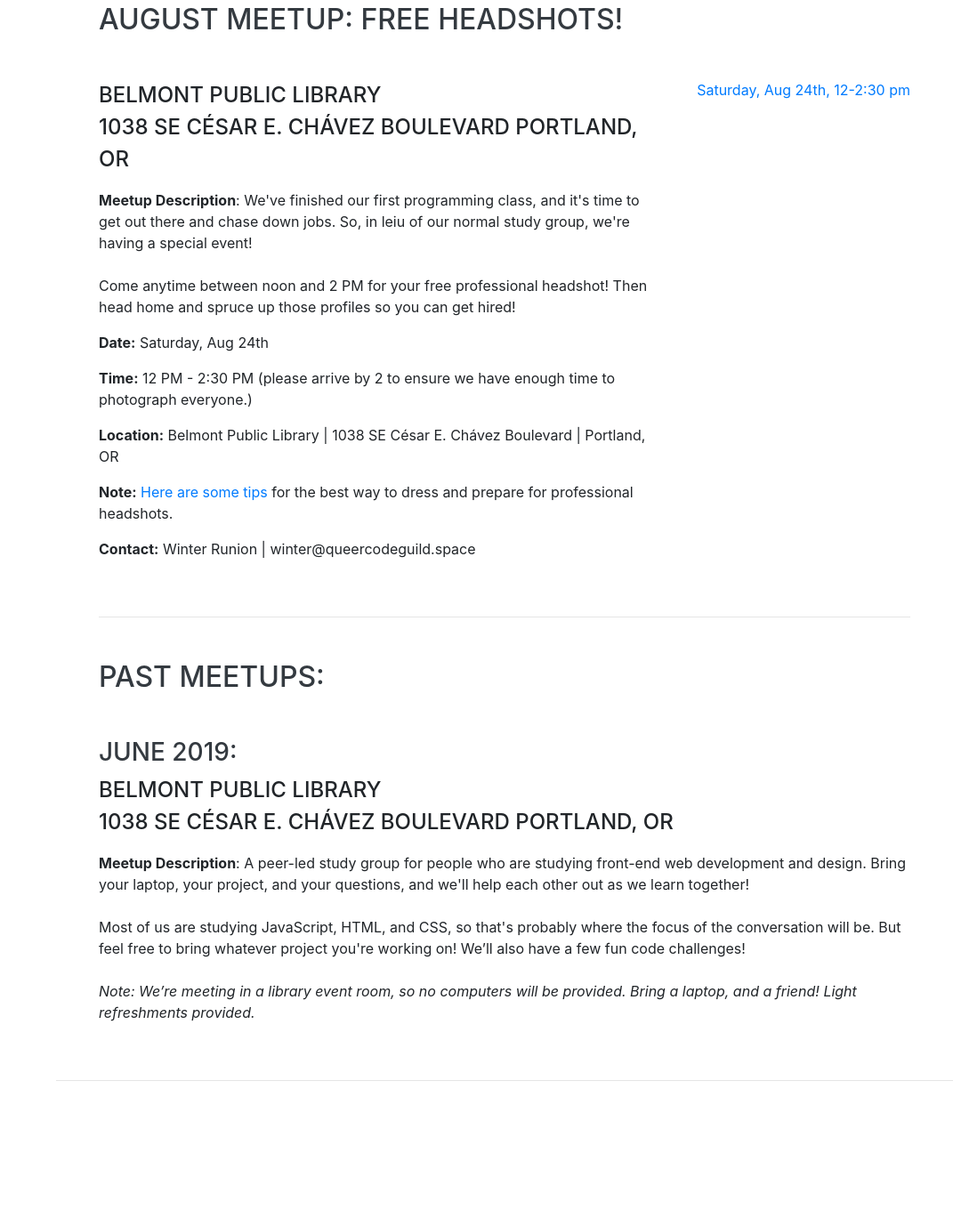
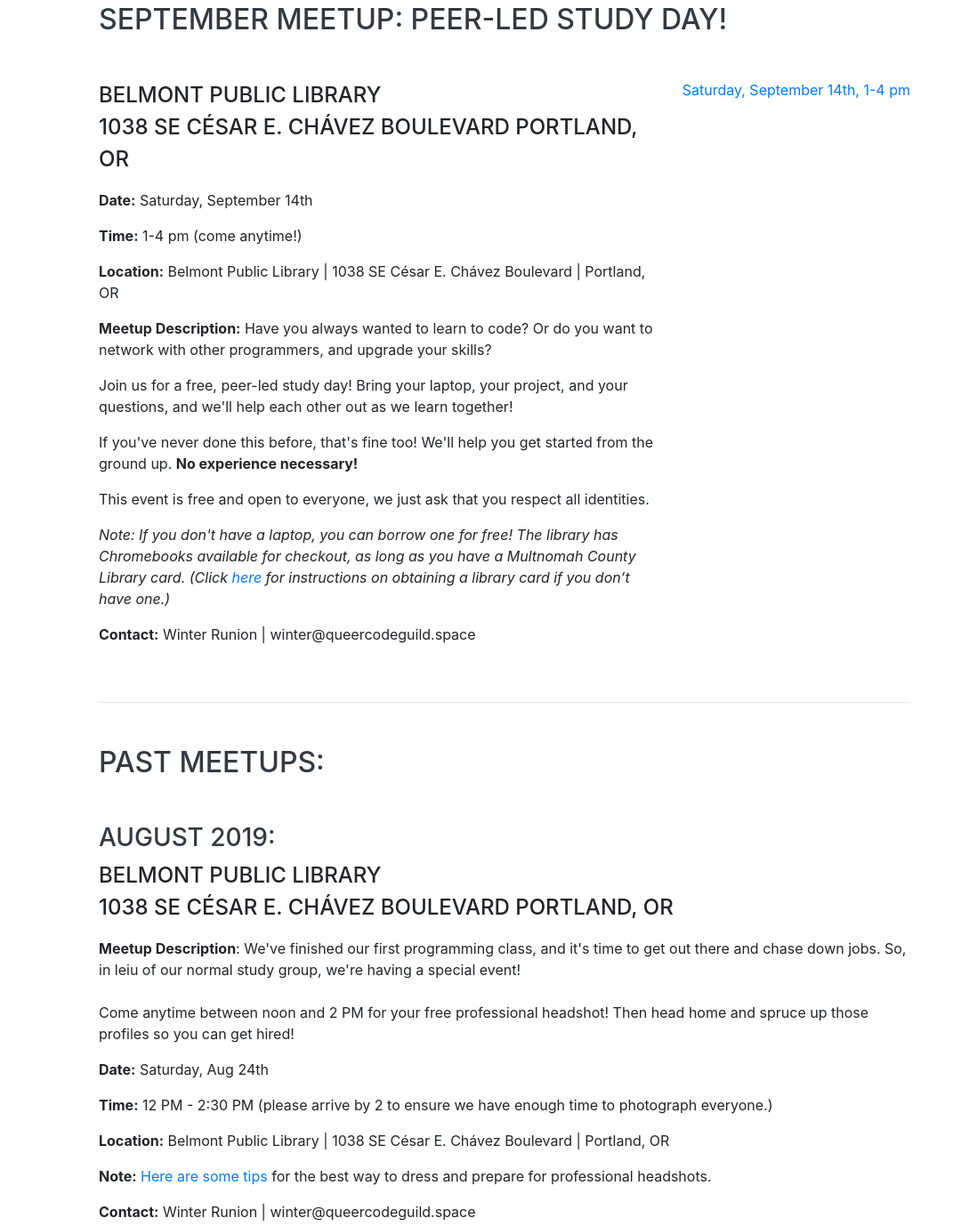
Before and after one commit to wrunion/queer-code-guild, a website with bundled scripts: page index.html in a window 1280 px wide. Shown: the part 846-2224 px from the top of the page at 89% size, without its empty margins (209-1280 px from the left). Built offline with nearby package versions, Linux system fonts and the light colour scheme; a web font is replaced by a local one.

Commit message:
Add September meetup info; fix favicon.

```diff
--- a/index.html
+++ b/index.html
@@ -109,19 +109,25 @@
     <hr class="m-0">
     <section class="resume-section p-3 p-lg-5 d-flex justify-content-center" id="meetup">
       <div class="w-100">
-        <h2 class="mb-5" id="text-lavender">August Meetup: Free Headshots!</h2>
+        <h2 class="mb-5" id="text-lavender">September Meetup: Peer-led Study Day!</h2>
 
         <div class="resume-item d-flex flex-column flex-md-row justify-content-between mb-5">
           <div class="resume-content">
             <!-- <h3 class="mb-0">Drop in Study Group</h3> -->
             <div class="subheading mb-3">Belmont Public Library <br>1038 SE César E. Chávez Boulevard
               Portland, OR</div>
-            <p><strong>Meetup Description</strong>: We've finished our first programming class, and it's time to get out there and chase down jobs. So, in leiu of our normal study group, we're having a special event! <br></br>Come anytime between noon and 2 PM for your free professional headshot! Then head home and spruce up those profiles so you can get hired!<br>
 
-            <p><strong>Date:</strong> Saturday, Aug 24th</p>
-            <p><strong>Time:</strong> 12 PM - 2:30 PM (please arrive by 2 to ensure we have enough time to photograph everyone.)</p>
+            <p><strong>Date:</strong> Saturday, September 14th</p>
+            <p><strong>Time:</strong> 1-4 pm (come anytime!)</p>
             <p><strong>Location:</strong> Belmont Public Library | 1038 SE César E. Chávez Boulevard | Portland, OR</p>
-            <p><strong>Note:</strong> <a href="https://www.organicheadshots.com/tips.html" target="_blank">Here are some tips</a> for the best way to dress and prepare for professional headshots.</p>
+            <p><strong>Meetup Description:</strong> Have you always wanted to learn to code? Or do you want to network with other programmers, and upgrade your skills?
+
+<p>Join us for a free, peer-led study day! Bring your laptop, your project, and your questions, and we'll help each other out as we learn together!<br>
+  <p>If you've never done this before, that's fine too! We'll help you get started from the ground up. <strong>No experience necessary!</strong></p>
+  <p>This event is free and open to everyone, we just ask that you respect all identities.</p>
+          <p><em>Note: If you don't have a laptop, you can borrow one for free! The library has Chromebooks available for checkout, as long as you have a Multnomah County Library card. (Click <a href="https://multcolib.org/get-library-card">here</a> for instructions on obtaining a library card if you don’t have one.)</em></p>
+
+            <!-- <p><strong>Note:</strong> <a href="https://www.organicheadshots.com/tips.html" target="_blank">Here are some tips</a> for the best way to dress and prepare for professional headshots.</p> -->
             <p><strong>Contact:</strong> Winter Runion | winter@queercodeguild.space</p>
 
 
@@ -134,7 +140,7 @@
                 Light refreshments provided.</em></p> -->
           </div>
           <div class="resume-date text-md-right">
-            <span class="text-primary">Saturday, Aug 24th, 12-2:30 pm</span>
+            <span class="text-primary">Saturday, September 14th, 1-4 pm</span>
           </div>
         </div>
 
@@ -158,7 +164,17 @@
                           <div class="resume-content"> -->
                     <!-- <h3 class="mb-0">Drop in Study Group</h3> -->
                       <br><br>
-                                <h2 class="mb-5" id="text-lavender">Past Meetups:</h2>
+                                <h2 class="mb-5" id="text-lavender" class="h2-grey">Past Meetups:</h2>
+                    <h3>August 2019:</h3>
+                    <div class="subheading mb-3">Belmont Public Library <br>1038 SE César E. Chávez Boulevard
+                      Portland, OR</div>
+                    <p><strong>Meetup Description</strong>: We've finished our first programming class, and it's time to get out there and chase down jobs. So, in leiu of our normal study group, we're having a special event! <br></br>Come anytime between noon and 2 PM for your free professional headshot! Then head home and spruce up those profiles so you can get hired!<br>
+
+                    <p><strong>Date:</strong> Saturday, Aug 24th</p>
+                    <p><strong>Time:</strong> 12 PM - 2:30 PM (please arrive by 2 to ensure we have enough time to photograph everyone.)</p>
+                    <p><strong>Location:</strong> Belmont Public Library | 1038 SE César E. Chávez Boulevard | Portland, OR</p>
+                    <p><strong>Note:</strong> <a href="https://www.organicheadshots.com/tips.html" target="_blank">Here are some tips</a> for the best way to dress and prepare for professional headshots.</p>
+                    <p><strong>Contact:</strong> Winter Runion | winter@queercodeguild.space</p>
                     <h3>June 2019:</h3>
                     <div class="subheading mb-3">Belmont Public Library <br>1038 SE César E. Chávez Boulevard
                       Portland, OR</div>
```
Also changed, not shown: f.ico/favicon-32x32 copy.png (added), f.ico/favicon-32x32.png, 1 other file.
